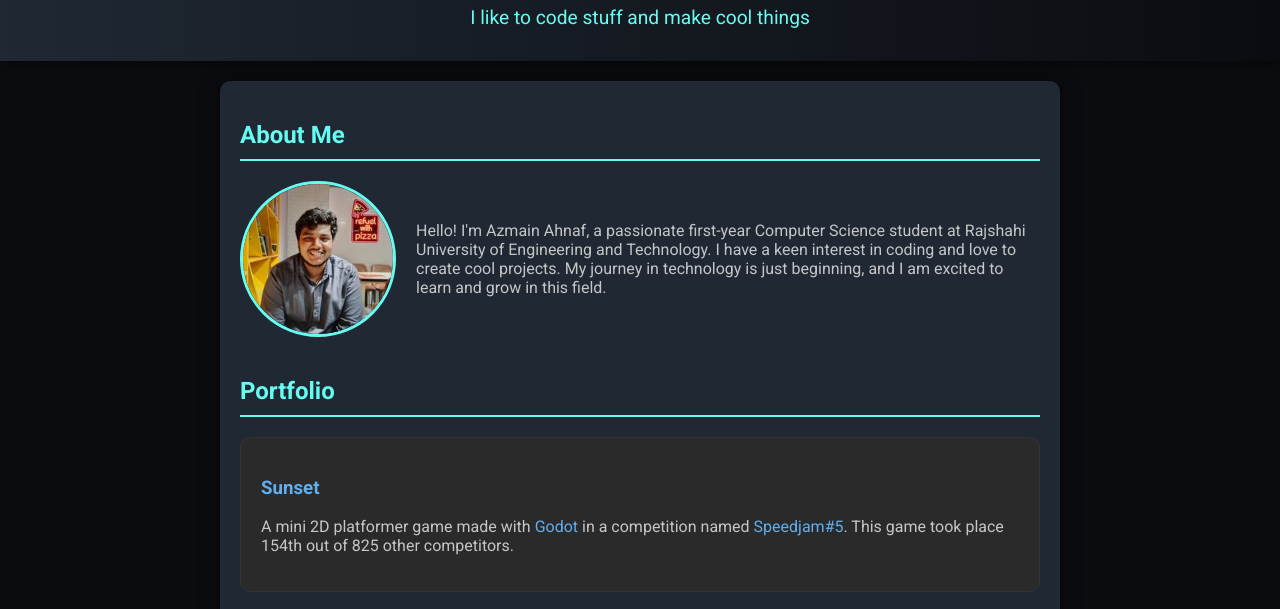
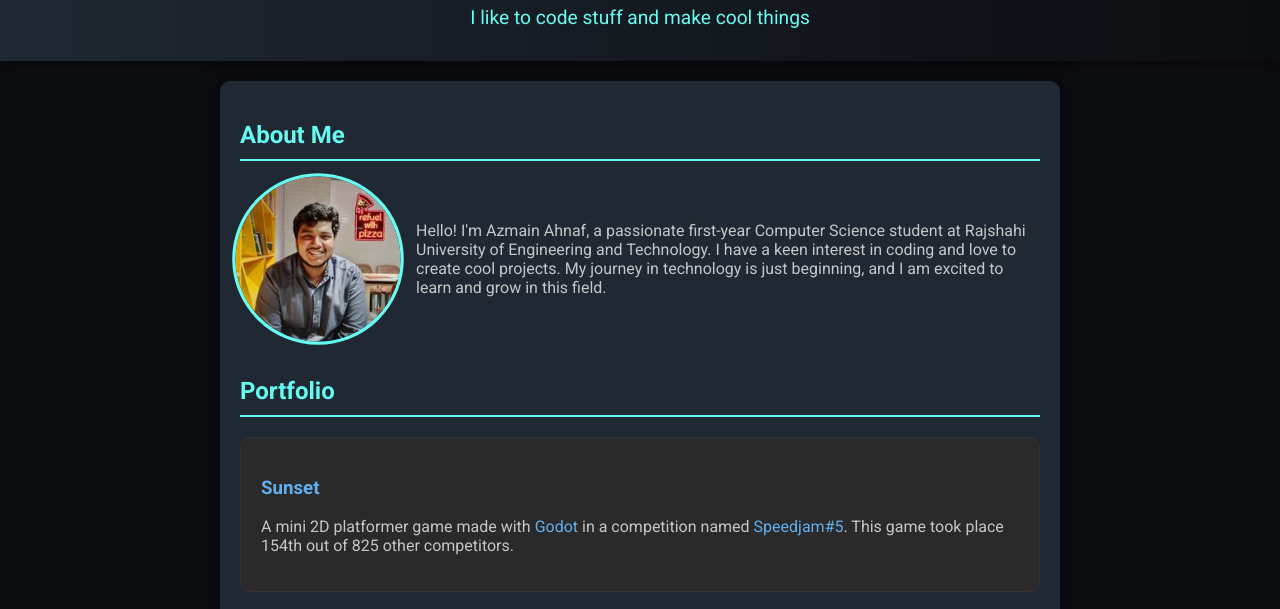
Before and after one commit to AzmainAhnaf/Portfolio, a plain HTML site: page index.html in a window 1280 px wide. In both pictures the pointer is over the picture 318 px from the left and 374 px from the top of the page. Shown: the part 115-724 px from the top of the page. Drawn offline with Linux system fonts and the light colour scheme.

Commit message:
Hovering over the picture will scale it

```diff
--- a/style.css
+++ b/style.css
@@ -9,6 +9,12 @@ body {
     display: flex;
     flex-direction: column;
     align-items: center;
+}
+.about-me-container img {
+    transition: transform 0.3s;
+}
+.about-me-container img:hover {
+    transform: scale(110%);
 }
 header {
     width: 100%;
```
